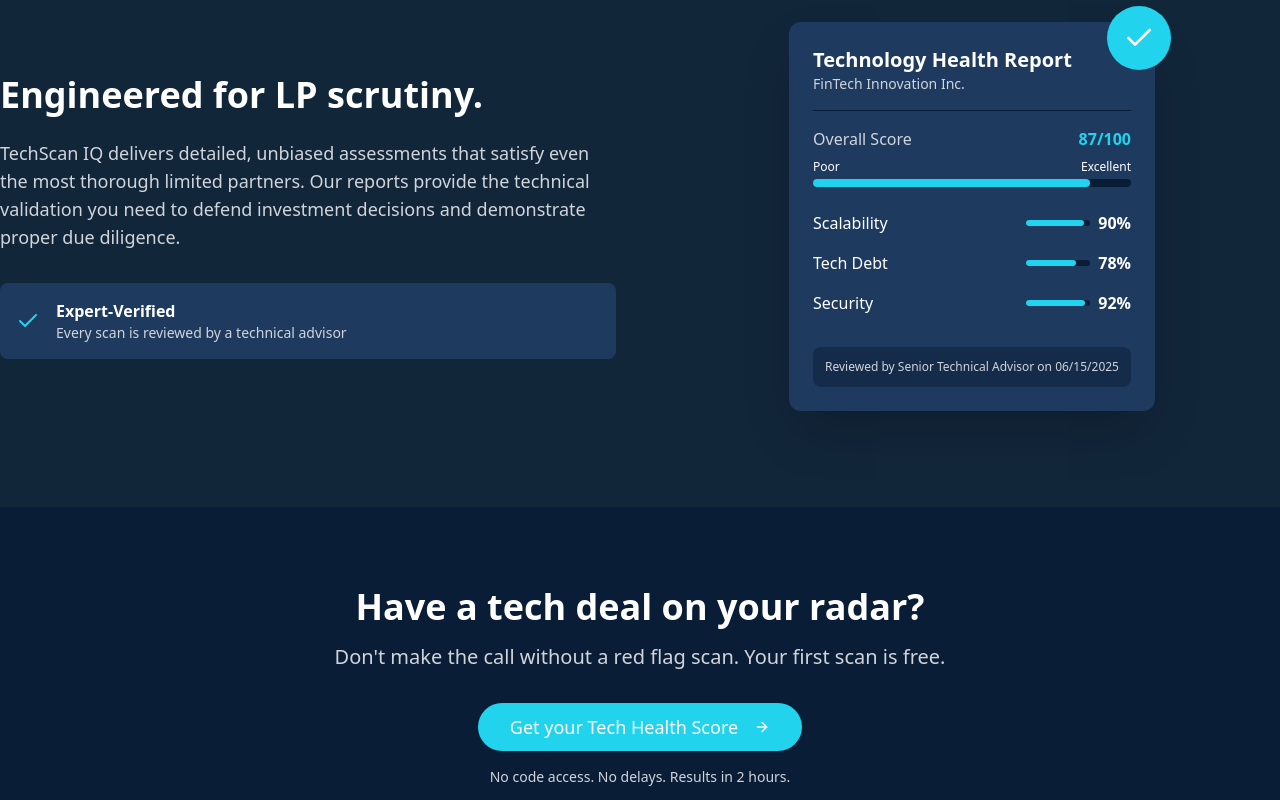
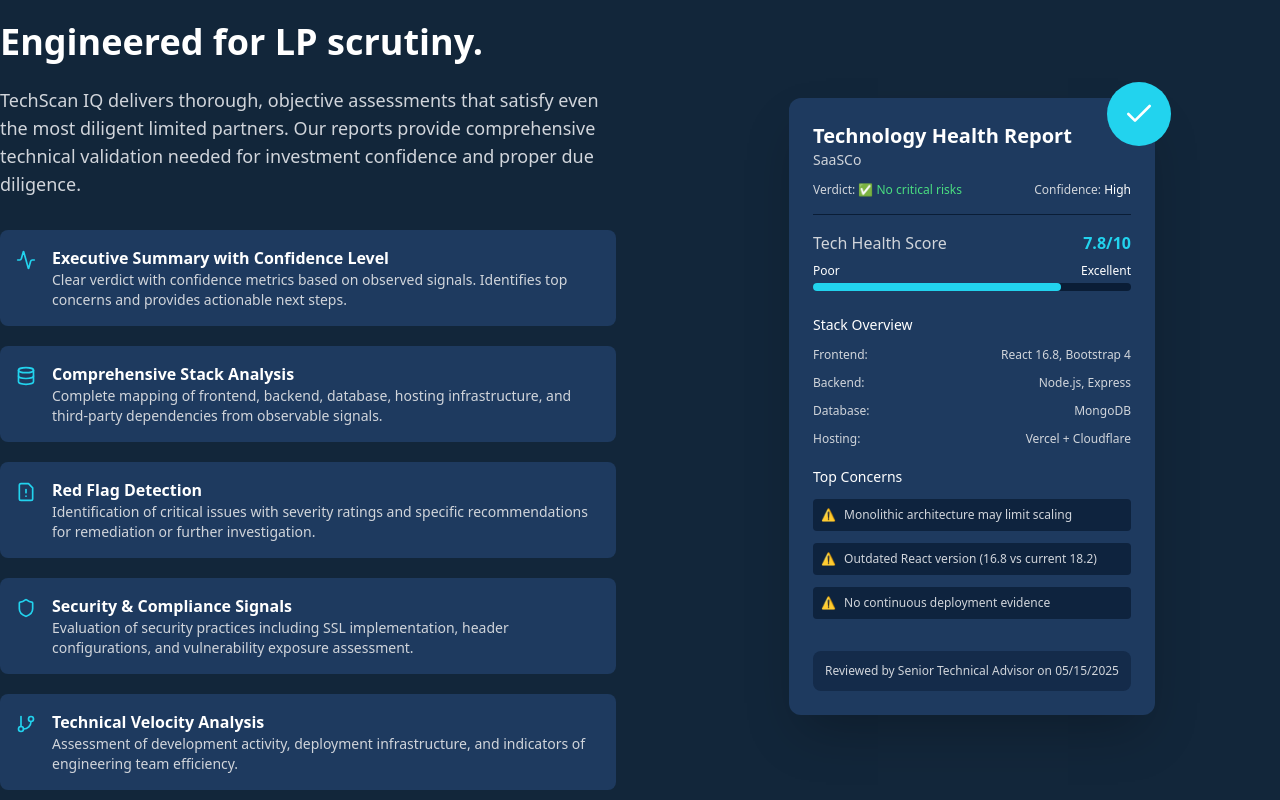
Before and after one commit to joseph-karim/techscaniq-site, a React (Vite) app: page / in a window 1280 px wide. Shown: the part 1880-2680 px from the top of the page. Built offline with nearby package versions, Linux system fonts and the light colour scheme.

Commit message:
Update TechScan Landing Page with Enhanced LP Scrutiny Section

```diff
--- a/src/components/techscan/landing-page.tsx
+++ b/src/components/techscan/landing-page.tsx
@@ -1,5 +1,5 @@
 import { Button } from "@/components/ui/button"
-import { ArrowRight, Check, Clock, FileWarning, PhoneOff as MoneyOff, Scan, Rows as Browser, FileCheck } from "lucide-react"
+import { ArrowRight, Check, Clock, FileWarning, PhoneOff as MoneyOff, Scan, Rows as Browser, FileCheck, Shield, Activity, Database, GitBranch } from "lucide-react"
 
 export function TechScanLandingPage() {
   return (
@@ -177,17 +177,70 @@ export function TechScanLandingPage() {
           <div className="grid grid-cols-1 md:grid-cols-2 gap-12 items-center">
             <div>
               <h2 className="text-3xl md:text-4xl font-bold mb-6">Engineered for LP scrutiny.</h2>
-              <p className="text-[#D1D5DB] text-lg">
-                TechScan IQ delivers detailed, unbiased assessments that satisfy even the most thorough limited partners.
-                Our reports provide the technical validation you need to defend investment decisions and demonstrate proper due diligence.
+              <p className="text-[#D1D5DB] text-lg mb-8">
+                TechScan IQ delivers thorough, objective assessments that satisfy even the most diligent limited partners.
+                Our reports provide comprehensive technical validation needed for investment confidence and proper due diligence.
               </p>
-              <div className="mt-8 flex items-center p-4 bg-[#1E3A5F] rounded-lg">
-                <div className="mr-4 text-[#22D3EE]">
-                  <Check className="h-6 w-6" />
+
+              <div className="space-y-5">
+                <div className="bg-[#1E3A5F] p-4 rounded-lg">
+                  <div className="flex items-start">
+                    <div className="mr-4 text-[#22D3EE] mt-1">
+                      <Activity className="h-5 w-5" />
+                    </div>
+                    <div>
+                      <h4 className="font-bold text-white">Executive Summary with Confidence Level</h4>
+                      <p className="text-sm text-[#D1D5DB]">Clear verdict with confidence metrics based on observed signals. Identifies top concerns and provides actionable next steps.</p>
+                    </div>
+                  </div>
                 </div>
-                <div>
-                  <h4 className="font-bold">Expert-Verified</h4>
-                  <p className="text-sm text-[#D1D5DB]">Every scan is reviewed by a technical advisor</p>
+
+                <div className="bg-[#1E3A5F] p-4 rounded-lg">
+                  <div className="flex items-start">
+                    <div className="mr-4 text-[#22D3EE] mt-1">
+                      <Database className="h-5 w-5" />
+                    </div>
+                    <div>
+                      <h4 className="font-bold text-white">Comprehensive Stack Analysis</h4>
+                      <p className="text-sm text-[#D1D5DB]">Complete mapping of frontend, backend, database, hosting infrastructure, and third-party dependencies from observable signals.</p>
+                    </div>
+                  </div>
+                </div>
+
+                <div className="bg-[#1E3A5F] p-4 rounded-lg">
+                  <div className="flex items-start">
+                    <div className="mr-4 text-[#22D3EE] mt-1">
+                      <FileWarning className="h-5 w-5" />
+                    </div>
+                    <div>
+                      <h4 className="font-bold text-white">Red Flag Detection</h4>
+                      <p className="text-sm text-[#D1D5DB]">Identification of critical issues with severity ratings and specific recommendations for remediation or further investigation.</p>
+                    </div>
+                  </div>
+                </div>
+
+                <div className="bg-[#1E3A5F] p-4 rounded-lg">
+                  <div className="flex items-start">
+                    <div className="mr-4 text-[#22D3EE] mt-1">
+                      <Shield className="h-5 w-5" />
+                    </div>
+                    <div>
+                      <h4 className="font-bold text-white">Security & Compliance Signals</h4>
+                      <p className="text-sm text-[#D1D5DB]">Evaluation of security practices including SSL implementation, header configurations, and vulnerability exposure assessment.</p>
+                    </div>
+                  </div>
+                </div>
+
+                <div className="bg-[#1E3A5F] p-4 rounded-lg">
+                  <div className="flex items-start">
+                    <div className="mr-4 text-[#22D3EE] mt-1">
+                      <GitBranch className="h-5 w-5" />
+                    </div>
+                    <div>
+                      <h4 className="font-bold text-white">Technical Velocity Analysis</h4>
+                      <p className="text-sm text-[#D1D5DB]">Assessment of development activity, deployment infrastructure, and indicators of engineering team efficiency.</p>
+                    </div>
+                  </div>
                 </div>
               </div>
             </div>
@@ -198,12 +251,17 @@ export function TechScanLandingPage() {
                 </div>
                 <div className="pb-4 border-b border-[#0A1D36]">
                   <h3 className="text-xl font-bold">Technology Health Report</h3>
-                  <p className="text-[#D1D5DB] text-sm">FinTech Innovation Inc.</p>
+                  <p className="text-[#D1D5DB] text-sm">SaaSCo</p>
+                  <div className="flex justify-between items-center mt-3">
+                    <div className="text-xs text-[#D1D5DB]">Verdict: <span className="text-green-400">✅ No critical risks</span></div>
+                    <div className="text-xs text-[#D1D5DB]">Confidence: <span className="text-white font-medium">High</span></div>
+                  </div>
                 </div>
+
                 <div className="py-4">
                   <div className="flex justify-between mb-2">
-                    <span className="text-[#D1D5DB]">Overall Score</span>
-                    <span className="font-bold text-[#22D3EE]">87/100</span>
+                    <span className="text-[#D1D5DB]">Tech Health Score</span>
+                    <span className="font-bold text-[#22D3EE]">7.8/10</span>
                   </div>
                   <div className="mb-6">
                     <div className="flex justify-between text-xs mb-1">
@@ -211,42 +269,49 @@ export function TechScanLandingPage() {
                       <span>Excellent</span>
                     </div>
                     <div className="bg-[#0A1D36] rounded-full h-2">
-                      <div className="bg-[#22D3EE] h-2 rounded-full" style={{ width: "87%" }}></div>
+                      <div className="bg-[#22D3EE] h-2 rounded-full" style={{ width: "78%" }}></div>
                     </div>
                   </div>
 
-                  <div className="space-y-4">
-                    <div className="flex justify-between">
-                      <span>Scalability</span>
-                      <div className="flex items-center">
-                        <div className="w-16 bg-[#0A1D36] rounded-full h-1.5 mr-2">
-                          <div className="bg-[#22D3EE] h-1.5 rounded-full" style={{ width: "90%" }}></div>
-                        </div>
-                        <span className="font-semibold">90%</span>
-                      </div>
+                  <div className="space-y-3 mb-5">
+                    <div className="text-sm font-medium mb-2">Stack Overview</div>
+                    <div className="flex justify-between text-xs text-[#D1D5DB]">
+                      <span>Frontend:</span>
+                      <span>React 16.8, Bootstrap 4</span>
                     </div>
-                    <div className="flex justify-between">
-                      <span>Tech Debt</span>
-                      <div className="flex items-center">
-                        <div className="w-16 bg-[#0A1D36] rounded-full h-1.5 mr-2">
-                          <div className="bg-[#22D3EE] h-1.5 rounded-full" style={{ width: "78%" }}></div>
-                        </div>
-                        <span className="font-semibold">78%</span>
-                      </div>
+                    <div className="flex justify-between text-xs text-[#D1D5DB]">
+                      <span>Backend:</span>
+                      <span>Node.js, Express</span>
                     </div>
-                    <div className="flex justify-between">
-                      <span>Security</span>
-                      <div className="flex items-center">
-                        <div className="w-16 bg-[#0A1D36] rounded-full h-1.5 mr-2">
-                          <div className="bg-[#22D3EE] h-1.5 rounded-full" style={{ width: "92%" }}></div>
-                        </div>
-                        <span className="font-semibold">92%</span>
-                      </div>
+                    <div className="flex justify-between text-xs text-[#D1D5DB]">
+                      <span>Database:</span>
+                      <span>MongoDB</span>
+                    </div>
+                    <div className="flex justify-between text-xs text-[#D1D5DB]">
+                      <span>Hosting:</span>
+                      <span>Vercel + Cloudflare</span>
+                    </div>
+                  </div>
+
+                  <div className="space-y-3">
+                    <div className="text-sm font-medium mb-2">Top Concerns</div>
+                    <div className="bg-[#0A1D36]/80 p-2 rounded text-xs text-[#D1D5DB] flex items-start">
+                      <span className="text-amber-400 mr-2">⚠️</span>
+                      <span>Monolithic architecture may limit scaling</span>
+                    </div>
+                    <div className="bg-[#0A1D36]/80 p-2 rounded text-xs text-[#D1D5DB] flex items-start">
+                      <span className="text-amber-400 mr-2">⚠️</span>
+                      <span>Outdated React version (16.8 vs current 18.2)</span>
+                    </div>
+                    <div className="bg-[#0A1D36]/80 p-2 rounded text-xs text-[#D1D5DB] flex items-start">
+                      <span className="text-amber-400 mr-2">⚠️</span>
+                      <span>No continuous deployment evidence</span>
                     </div>
                   </div>
                 </div>
+
                 <div className="bg-[#0A1D36]/50 p-3 rounded-lg mt-4 text-xs text-center text-[#D1D5DB]">
-                  Reviewed by Senior Technical Advisor on 06/15/2025
+                  Reviewed by Senior Technical Advisor on 05/15/2025
                 </div>
               </div>
             </div>
```
